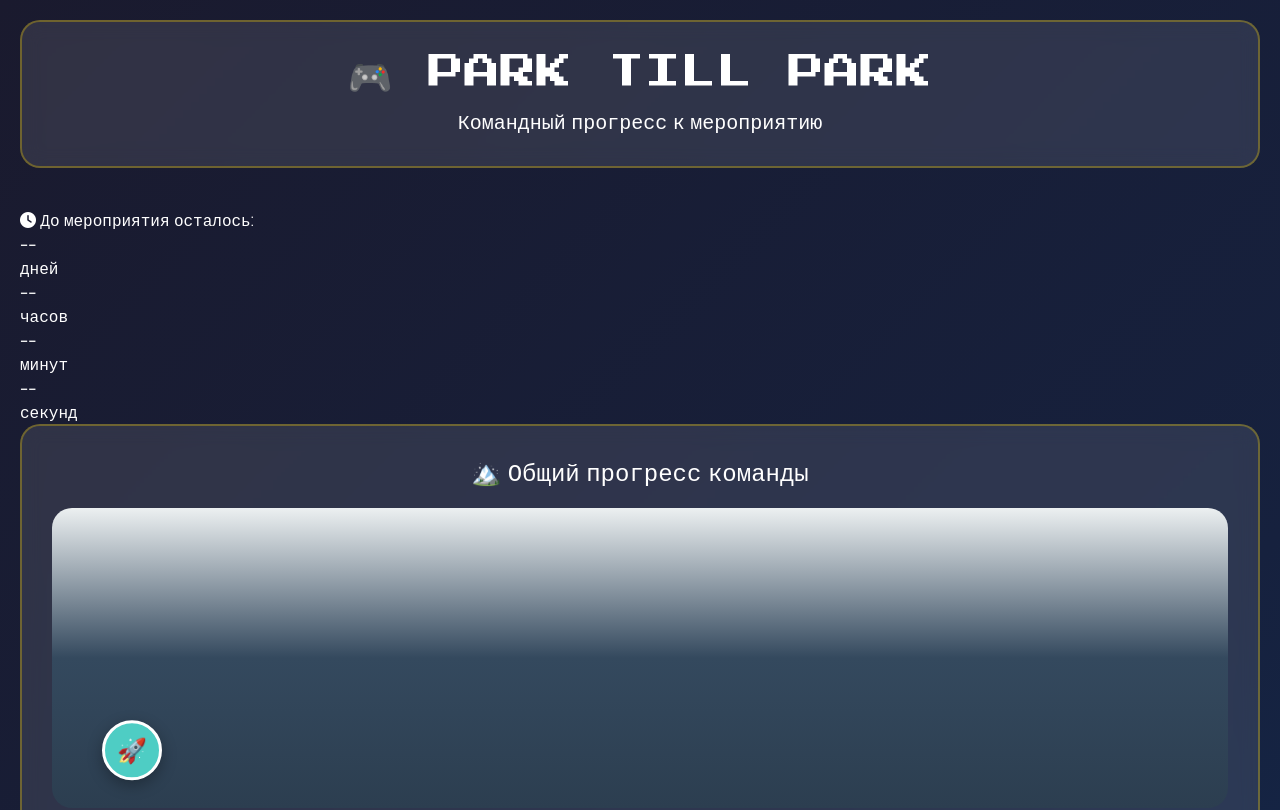
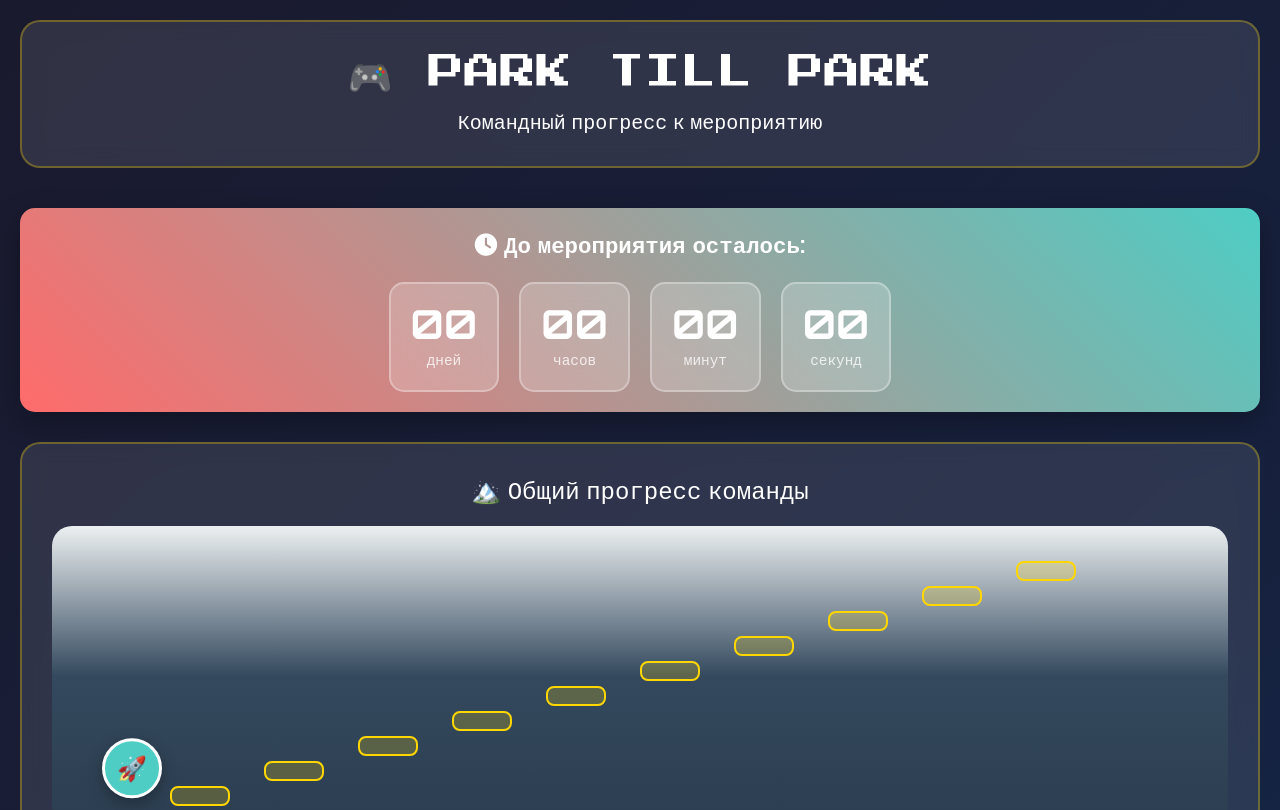
Before and after one commit to OummaEE/ParktillPark, a plain HTML site: page index.html in a window 1280 px wide. Shown: the top 810 px of the page. Drawn offline with nearby package versions, Linux system fonts and the light colour scheme.

Commit message:
Update index.html

```diff
--- a/index.html
+++ b/index.html
@@ -50,6 +50,59 @@
             margin-bottom: 30px;
             text-align: center;
             box-shadow: 0 10px 30px rgba(0, 0, 0, 0.3);
+        }
+.countdown-timer {
+    display: flex;
+    justify-content: center;
+    gap: 20px;
+    margin-top: 20px;
+    flex-wrap: wrap;
+}
+
+.countdown-item {
+    background: rgba(255, 255, 255, 0.2);
+    border-radius: 15px;
+    padding: 20px;
+    min-width: 100px;
+    text-align: center;
+    backdrop-filter: blur(10px);
+    border: 2px solid rgba(255, 255, 255, 0.3);
+}
+
+.countdown-number {
+    font-size: 2.5em;
+    font-weight: bold;
+    color: #ffffff;
+    display: block;
+    line-height: 1;
+}
+
+.countdown-label {
+    font-size: 0.9em;
+    color: rgba(255, 255, 255, 0.8);
+    margin-top: 5px;
+}
+
+.countdown-title {
+    font-size: 1.4em;
+    font-weight: bold;
+    color: #ffffff;
+    margin-bottom: 10px;
+}
+
+@media (max-width: 768px) {
+    .countdown-timer {
+        gap: 10px;
+    }
+
+    .countdown-item {
+        min-width: 80px;
+        padding: 15px;
+    }
+
+    .countdown-number {
+        font-size: 2em;
+    }
 }
 
         .overall-progress {
@@ -322,7 +375,7 @@
             <h1 class="minecraft-font text-4xl mb-4">🎮 PARK TILL PARK</h1>
             <p class="text-xl">Командный прогресс к мероприятию</p>
         </div>
-<div class="vent-countdown">
+<div class="event-countdown">
             <div class="countdown-title">
                 <i class="fas fa-clock"></i> До мероприятия осталось:
             </div>
@@ -711,13 +764,21 @@
         const minutes = Math.floor((difference % (1000 * 60 * 60)) / (1000 * 60));
         const seconds = Math.floor((difference % (1000 * 60)) / 1000);
 
-                document.getElementById('countdown').textContent = `${days}д ${hours}ч ${minutes}м ${seconds}с`;
+        document.getElementById('days').textContent = days.toString().padStart(2, '0');
+        document.getElementById('hours').textContent = hours.toString().padStart(2, '0');
+        document.getElementById('minutes').textContent = minutes.toString().padStart(2, '0');
+        document.getElementById('seconds').textContent = seconds.toString().padStart(2, '0');
+
         document.getElementById('days-left').textContent = days;
     } else {
-                document.getElementById('countdown').textContent = 'Мероприятие началось! 🎉';
+        document.getElementById('days').textContent = '00';
+        document.getElementById('hours').textContent = '00';
+        document.getElementById('minutes').textContent = '00';
+        document.getElementById('seconds').textContent = '00';
         document.getElementById('days-left').textContent = 0;
     }
 }
+
 
         function showCelebration() {
             const celebration = document.getElementById('celebration');
```
Lines whose indentation alone changed are shown as unchanged.
